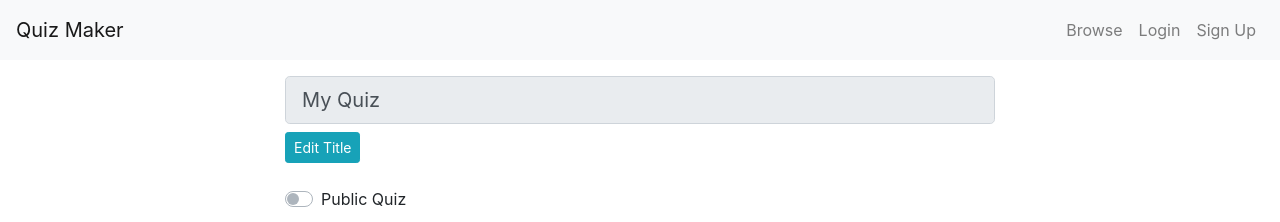
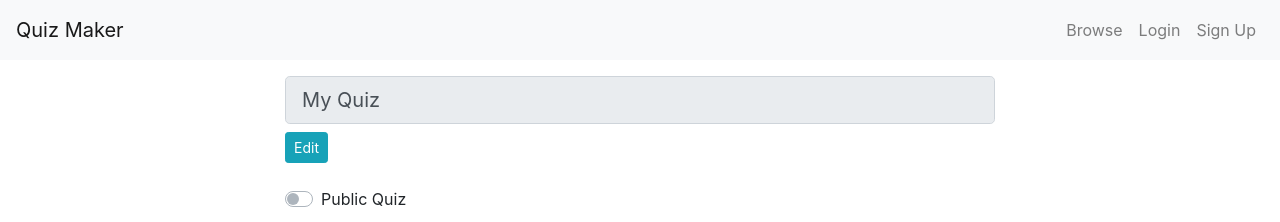
Before and after one commit to jtaylorsoftware/quizapp-web, a React (Create React App) app: page /quiz/create in a window 1280 px wide. Shown: the top 222 px of the page. Built offline with nearby package versions, Linux system fonts and the light colour scheme.

Commit message:
Differentiate between edit button text and name attr

```diff
--- a/src/components/quiz/editor/EditText.js
+++ b/src/components/quiz/editor/EditText.js
@@ -1,7 +1,10 @@
 import React, { useState } from 'react'
 import PropTypes from 'prop-types'
 
-const EditText = ({ editName, text, handleChange }) => {
+/**
+ * Displays and controls editing of a text input.
+ */
+const EditText = ({ editName, displayName, text, handleChange }) => {
   const [isEditing, setIsEditing] = useState(false)
 
   return (
@@ -36,7 +39,7 @@ const EditText = ({ editName, text, handleChange }) => {
               type='button'
               className='btn btn-info btn-sm text-capitalize'
               onClick={() => setIsEditing(true)}>
-              Edit {editName}
+              Edit {displayName}
             </button>
           </div>
         )}
@@ -47,6 +50,7 @@ const EditText = ({ editName, text, handleChange }) => {
 
 EditText.propTypes = {
   editName: PropTypes.string.isRequired,
+  displayName: PropTypes.string.isRequired,
   text: PropTypes.string.isRequired,
   handleChange: PropTypes.func.isRequired
 }
```
